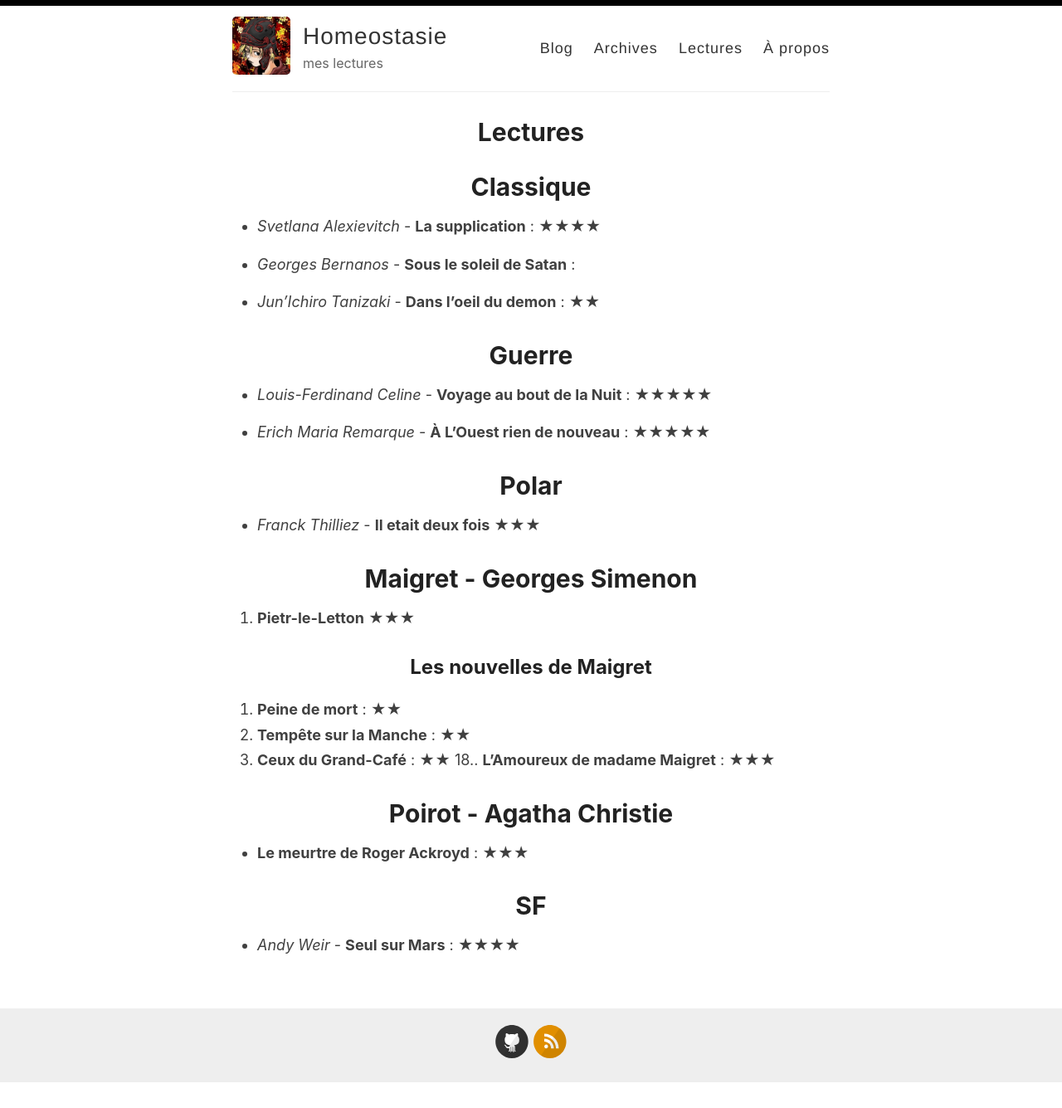
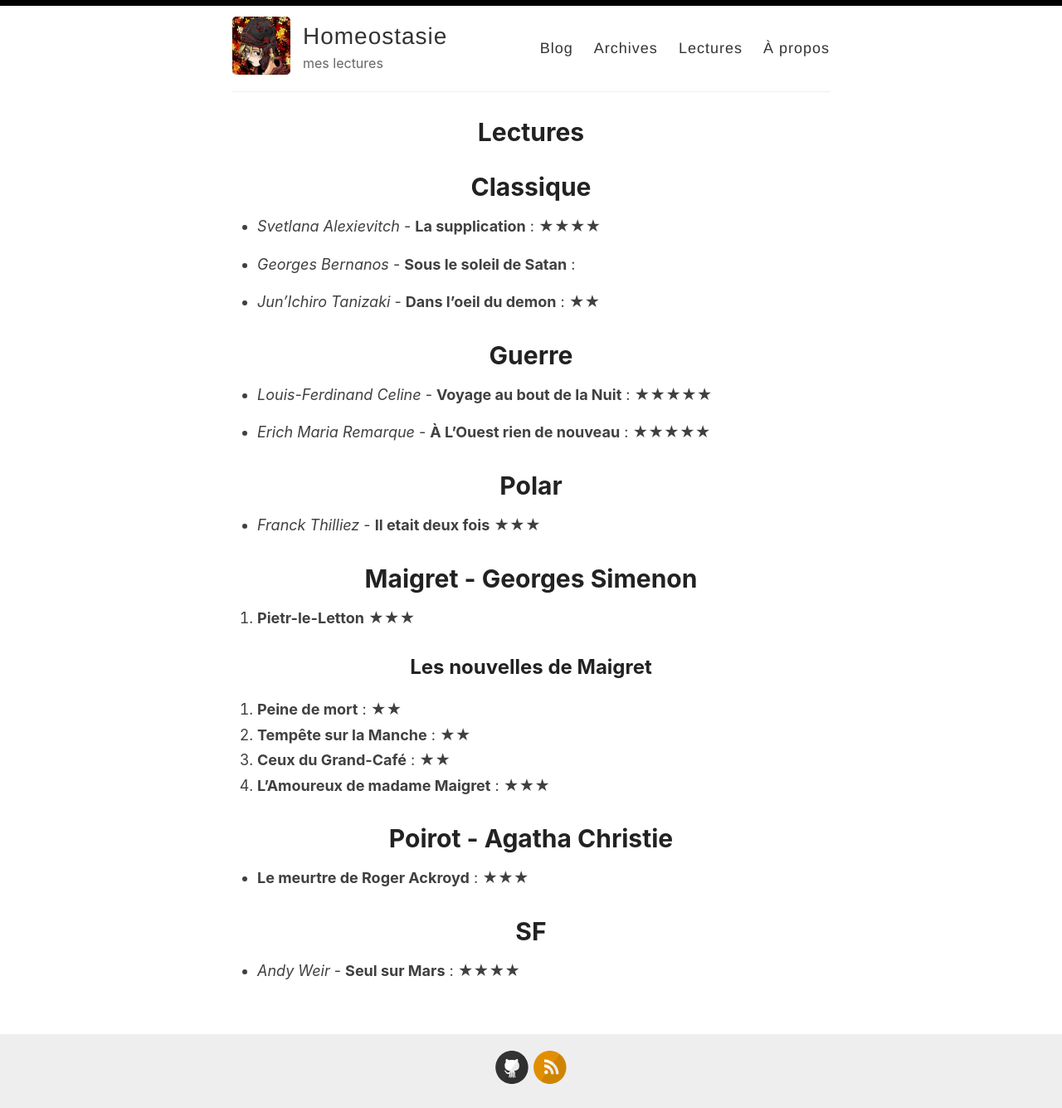
Before and after one commit to homeostasie/bouquins, a Jekyll site: the page built from _pages/jak.md, in a window 1280 px wide. Shown: the whole page at 83% size. Built offline with Jekyll 4.4.1, drawn with Linux system fonts in a browser that asks for light colours; before the commit the page ends 1305 px from its top, so only the background shows below that.

Commit message:
maj pal jak

```diff
--- a/_pages/jak.md
+++ b/_pages/jak.md
@@ -32,7 +32,7 @@
 4. **Peine de mort** : ★★
 10. **Tempête sur la Manche** : ★★
 13. **Ceux du Grand-Café** : ★★
-18.. **L'Amoureux de madame Maigret** : ★★★
+18. **L'Amoureux de madame Maigret** : ★★★
 
 # Poirot - Agatha Christie
 
```
